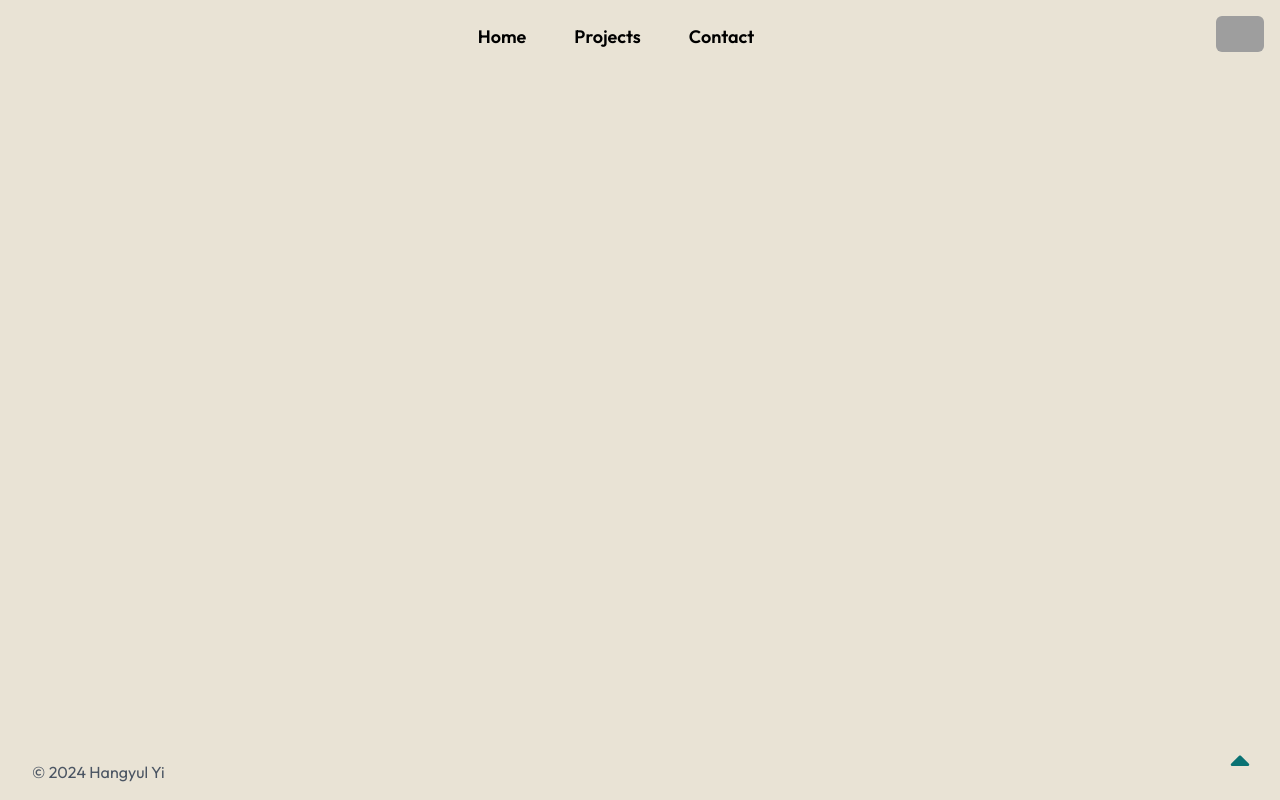
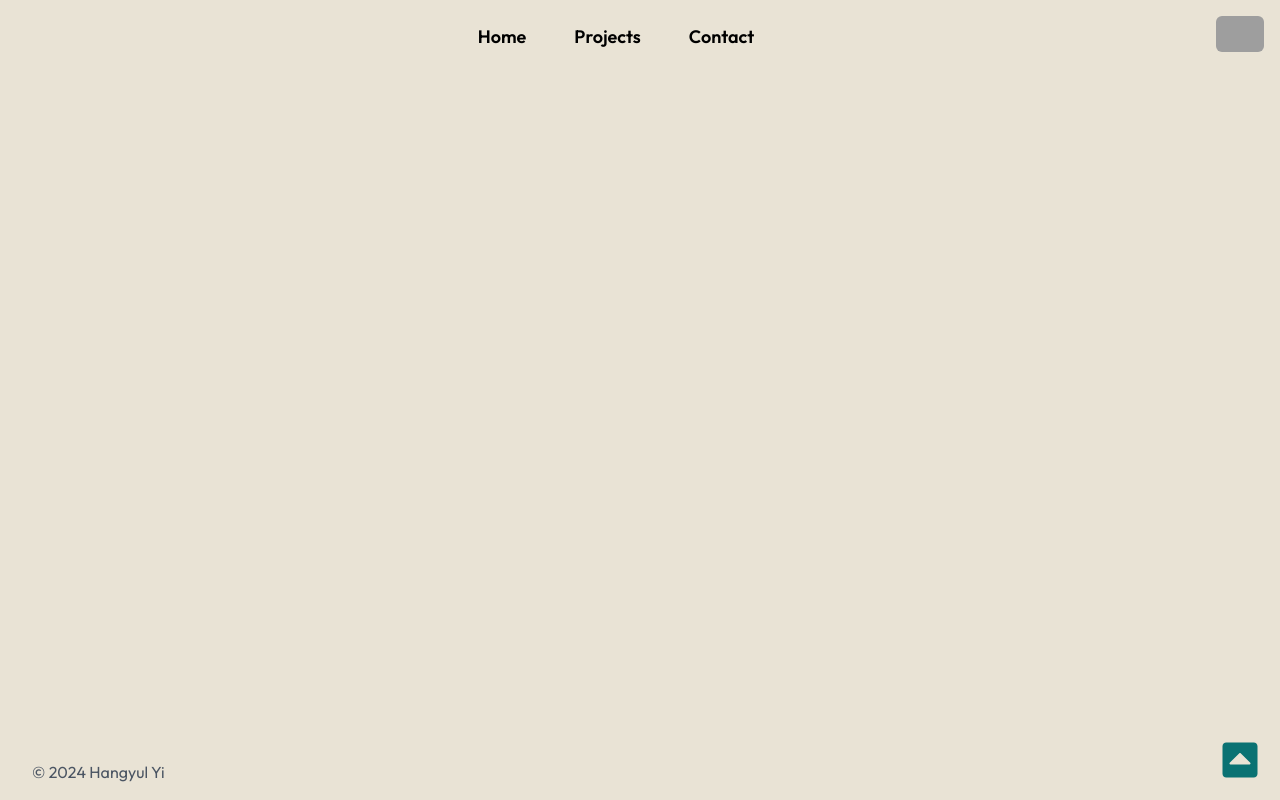
Before and after one commit to hangyulyi/portfolio-nextjs, a Next.js app: page / in a window 1280 px wide. Built offline with nearby package versions, Linux system fonts and the light colour scheme; no server answers; grey boxes are pictures that could not be loaded.

Commit message:
change scroll up arrow design

```diff
--- a/src/app/components/ScrollUpBtn.tsx
+++ b/src/app/components/ScrollUpBtn.tsx
@@ -1,7 +1,7 @@
 'use client'
 
 import React from "react";
-import { FaCaretUp } from "react-icons/fa";
+import { FaCaretSquareUp } from "react-icons/fa";
 
 const ScrollUpBtn: React.FC = () => {
     const handleScrollToTop =() => {
@@ -11,10 +11,10 @@ const ScrollUpBtn: React.FC = () => {
     return (
         <button
             onClick={handleScrollToTop}
-            className="fixed bottom-4 right-4 flex items-center justify-center w-12 h-12 text-green hover:transition-transform duration-300 hover:scale-110"
+            className="fixed bottom-4 right-4 flex items-center justify-center h-12 w-12 hover:transition-transform duration-300 hover:scale-110"
             aria-label="Scroll to top"
         >
-            <FaCaretUp className="w-8 h-8" />
+            <FaCaretSquareUp className="text-green h-10 w-10" />
         </button>
     )
 }
```
